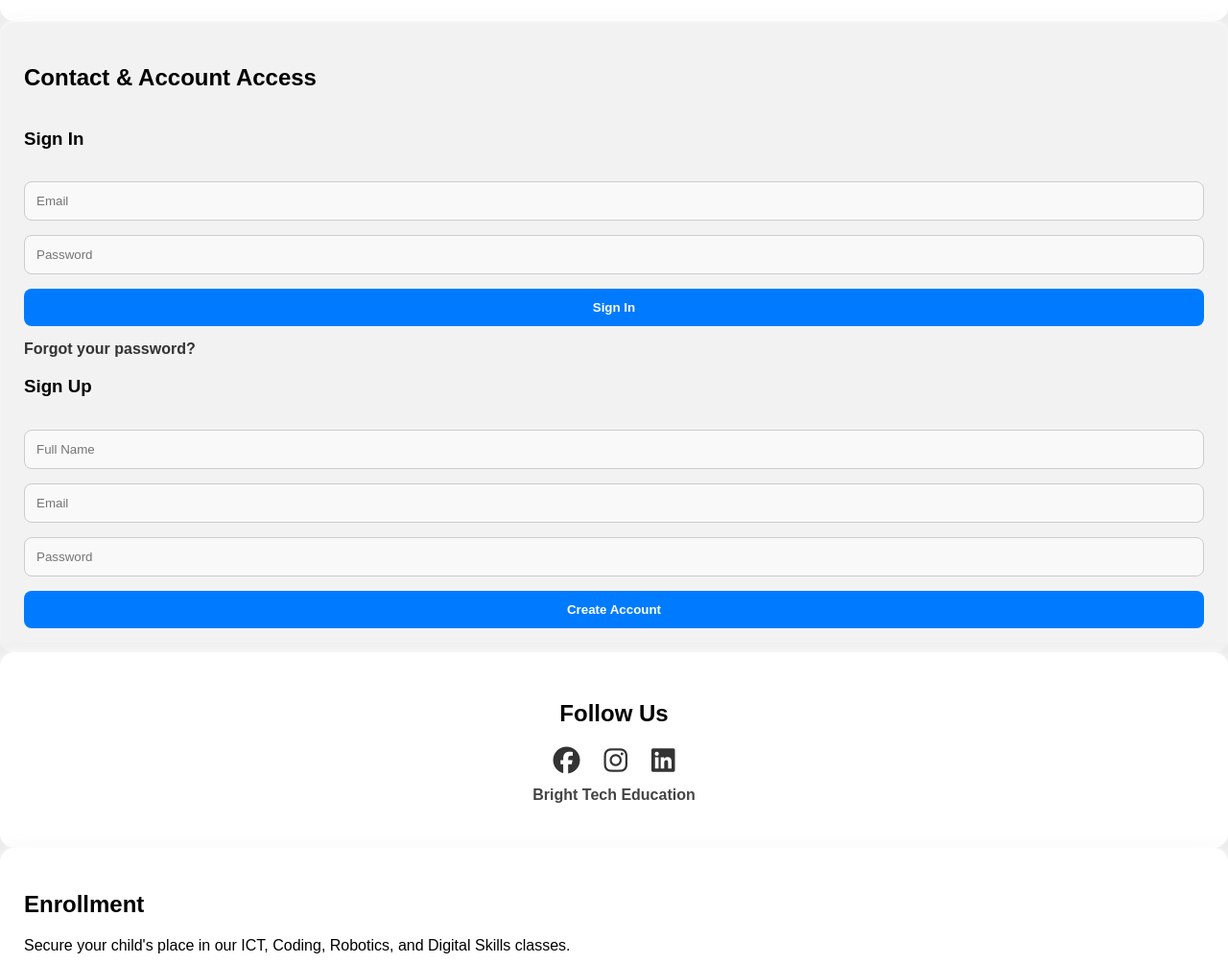
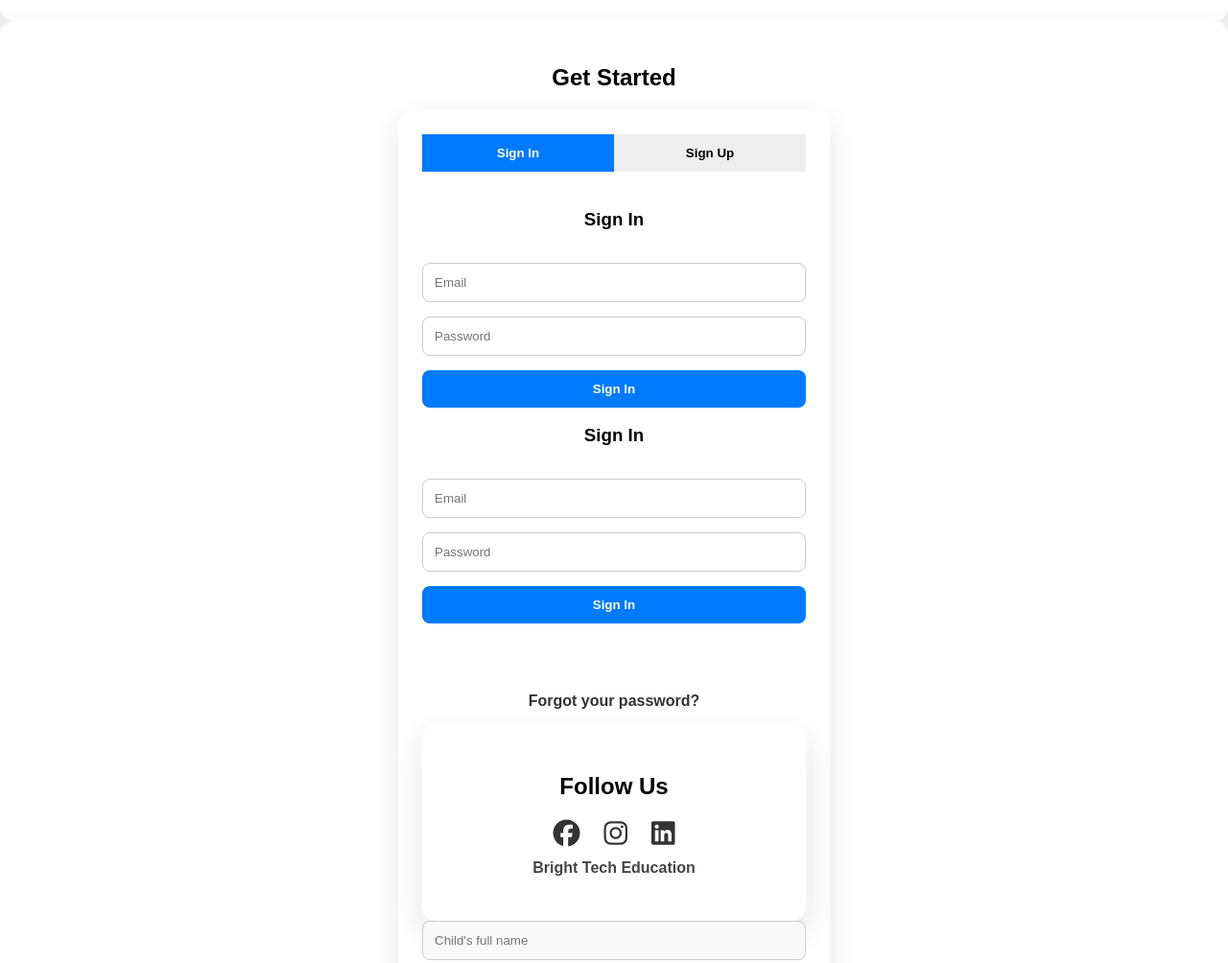
Before and after one commit to BrightTechWeb/brighttechweb.github.io, a plain HTML site: page index.html in a window 1280 px wide. Shown: the part 2610-3614 px from the top of the page at 96% size. Drawn offline with Linux system fonts and the light colour scheme.

Commit message:
Website Updates

```diff
--- a/index.html
+++ b/index.html
@@ -227,25 +227,50 @@
 </section>
 
 <!-- CONTACT -->
-<section id="contact" class="card" style="background:#f2f2f2;">
-    <h2>Contact & Account Access</h2>
+<section id="contact" class="card auth-section">
+    <h2>Get Started</h2>
 
-    <form class="contact-form">
+    <div class="auth-card">
+
+        <!-- Tabs -->
+        <div class="auth-tabs">
+            <button class="tab-btn active" onclick="switchTab('signin')">Sign In</button>
+            <button class="tab-btn" onclick="switchTab('signup')">Sign Up</button>
+        </div>
+
+        <!-- SIGN IN -->
+        <div id="signin" class="tab-content active">
             <h3>Sign In</h3>
             <input type="email" placeholder="Email" required>
             <input type="password" placeholder="Password" required>
-        <button type="submit">Sign In</button>
+            <button class="auth-btn">Sign In</button>
+        </div>
+
+        <!-- SIGN IN -->
+<div id="signin" class="tab-content active">
+    <h3>Sign In</h3>
+
+    <input type="email" id="loginEmail" placeholder="Email" required>
+    <input type="password" id="loginPassword" placeholder="Password" required>
+
+    <button class="auth-btn" id="loginBtn">Sign In</button>
+
+    <p id="loginError" style="color:red;"></p>
+
+    <!-- ✅ RESTORED FORGOT PASSWORD -->
+    <p class="forgot-link">
         <a href="#">Forgot your password?</a>
-    </form>
+    </p>
+</div>
 
-    <form class="contact-form">
+<!-- SIGN UP -->
+<div id="signup" class="tab-content">
     <h3>Sign Up</h3>
     <input type="text" placeholder="Full Name" required>
     <input type="email" placeholder="Email" required>
     <input type="password" placeholder="Password" required>
-        <button type="submit">Create Account</button>
-    </form>
-</section>
+    <button class="auth-btn">Create Account</button>
+</div>
 
 <!-- FOLLOW US (CORRECT POSITION BEFORE ENROLLMENT) -->
 <section class="card follow-us">
@@ -261,21 +286,16 @@
 </section>
 
 <!-- ENROLLMENT -->
-<section id="enroll" class="card">
-    <h2>Enrollment</h2>
-    <p>Secure your child's place in our ICT, Coding, Robotics, and Digital Skills classes.</p>
-
 <form class="contact-form enrollment-form" id="enrollmentForm">
 
-        <input type="text" placeholder="Child's full name" required>
-        <input type="text" placeholder="Parent / Guardian name" required>
-        <input type="email" placeholder="Email address" required>
-        <input type="tel" placeholder="Phone / Whatsapp" required>
-        <textarea placeholder="Message" rows="5" required></textarea>
+    <input type="text" name="child_name" placeholder="Child's full name" required>
+    <input type="text" name="parent_name" placeholder="Parent / Guardian name" required>
+    <input type="email" name="email" placeholder="Email address" required>
+    <input type="tel" name="phone" placeholder="Phone / Whatsapp" required>
+    <textarea name="message" placeholder="Message" rows="5" required></textarea>
 
     <button type="submit">Submit Enrollment</button>
 </form>
-</section>
 
         <!-- CONTACT US SIMPLE -->
 <section class="card contact-simple">
@@ -305,9 +325,6 @@
     </div>
 </section>
 
-    </form>
-</section>
-
 <!-- CTA -->
 <section class="card cta-center">
     <h2>Start Your Child's Tech Journey Today</h2>
@@ -325,6 +342,10 @@
             <a href="#contact">Contact</a>
         </div>
 
+<!-- &copy; 2026 Bright Tech Education
+ Author: Mayowa Samson Damilola
+ This project is for educational viewing only.
+ Unauthorized copying or redistribution is prohibited.-->
         <p>&copy; 2026 Bright Tech Education</p>
 
     </div>
--- a/script.js
+++ b/script.js
@@ -162,3 +162,45 @@ if (enrollForm) {
             encodeURIComponent(text);
     });
 }
+
+function switchTab(tab) {
+    // Hide all contents
+    document.querySelectorAll(".tab-content").forEach(el => {
+        el.classList.remove("active");
+    });
+
+    // Remove active from all buttons
+    document.querySelectorAll(".tab-btn").forEach(btn => {
+        btn.classList.remove("active");
+    });
+
+    // Show selected tab
+    document.getElementById(tab).classList.add("active");
+
+    // Activate correct button
+    if (tab === "signin") {
+        document.querySelectorAll(".tab-btn")[0].classList.add("active");
+    } else {
+        document.querySelectorAll(".tab-btn")[1].classList.add("active");
+    }
+}
+
+const loginBtn = document.getElementById("loginBtn");
+
+loginBtn.addEventListener("click", function () {
+    const email = document.getElementById("loginEmail").value;
+    const password = document.getElementById("loginPassword").value;
+    const errorMsg = document.getElementById("loginError");
+
+    // FAKE LOGIN CHECK (you can change later)
+    const correctEmail = "admin@gmail.com";
+    const correctPassword = "1234";
+
+    if (email === correctEmail && password === correctPassword) {
+        errorMsg.style.color = "green";
+        errorMsg.textContent = "Login successful!";
+    } else {
+        errorMsg.style.color = "red";
+        errorMsg.textContent = "Incorrect email or password";
+    }
+});
--- a/style.css
+++ b/style.css
@@ -110,6 +110,7 @@ nav a:hover {
     left: 0;
     width: 100%;
     height: 100%;
+
     background: url('images/banner.jpg') center/cover no-repeat;
     filter: blur(4px);
     transform: scale(1.05);
@@ -312,6 +313,7 @@ cta-center {
 }
 
 /* CONTACT FORM */
+
 .contact-form{
     display: flex;
     flex-direction: column;
@@ -364,6 +366,7 @@ cta-center {
 .contact-item p {
     margin: 0;
 }
+
 
 /* LINKS */
 a{
@@ -443,3 +446,75 @@ footer{
         grid-template-columns: 1fr;
     }
 }
+
+/* =========================
+   AUTH CARD (LOGIN / SIGNUP)
+========================= */
+
+.auth-section {
+    text-align: center;
+}
+
+.auth-card {
+    max-width: 400px;
+    margin: 20px auto;
+    background: #fff;
+    padding: 25px;
+    border-radius: 15px;
+    box-shadow: 0 12px 30px rgba(0,0,0,0.1);
+}
+
+/* TABS */
+.auth-tabs {
+    display: flex;
+    margin-bottom: 20px;
+}
+
+.tab-btn {
+    flex: 1;
+    padding: 12px;
+    border: none;
+    background: #eee;
+    cursor: pointer;
+    font-weight: bold;
+    transition: 0.2s ease;
+}
+
+.tab-btn.active {
+    background: #007bff;
+    color: #fff;
+}
+
+/* CONTENT */
+.tab-content {
+    display: none;
+    flex-direction: column;
+    gap: 15px;
+}
+
+.tab-content.active {
+    display: flex;
+}
+
+/* BUTTON */
+.auth-btn {
+    padding: 12px;
+    border: none;
+    border-radius: 8px;
+    background: #007bff;
+    color: #fff;
+    font-weight: bold;
+    cursor: pointer;
+}
+
+/* INPUTS */
+.auth-card input {
+    padding: 12px;
+    border-radius: 8px;
+    border: 1px solid #ccc;
+}
+
+/* FORGOT PASSWORD */
+.forgot-link {
+    margin-top: 10px;
+}
```
Also changed, not shown: 1 other file. Lines whose indentation alone changed are shown as unchanged.
